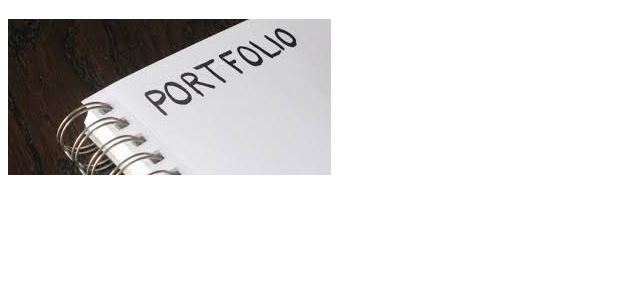
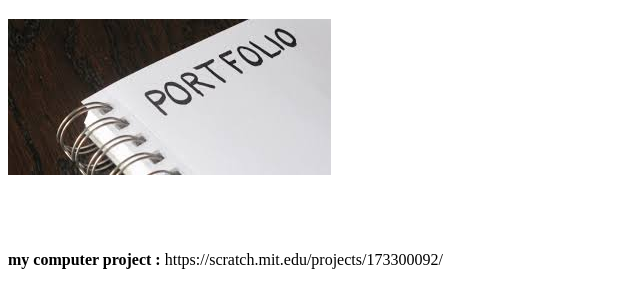
Before and after one commit to YLyu20/csp, a plain HTML site: page portfolio.html in a window 1280 px wide. Shown: the part 87-394 px from the top of the page, without its empty margins (0-640 px from the left). Drawn offline with Linux system fonts and the light colour scheme.

Commit message:
Update portfolio.html

```diff
--- a/portfolio.html
+++ b/portfolio.html
@@ -15,6 +15,10 @@
         <h1>Welcome to my Portfolio Page!</h1>
         <img src="image/portfolio.jpg"height+"250>
         <br>
+         <br><br>
+        <br><br>
+		<b>   my computer project :</b>  https://scratch.mit.edu/projects/173300092/
+
 
 	</body>
 </html>
```
